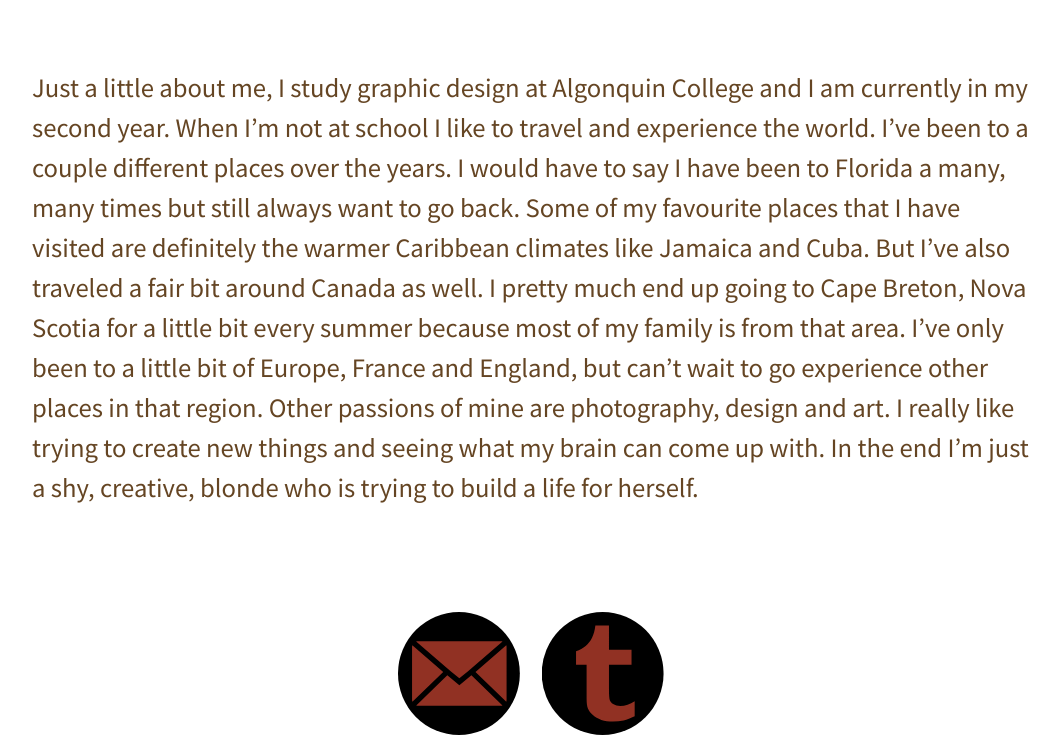
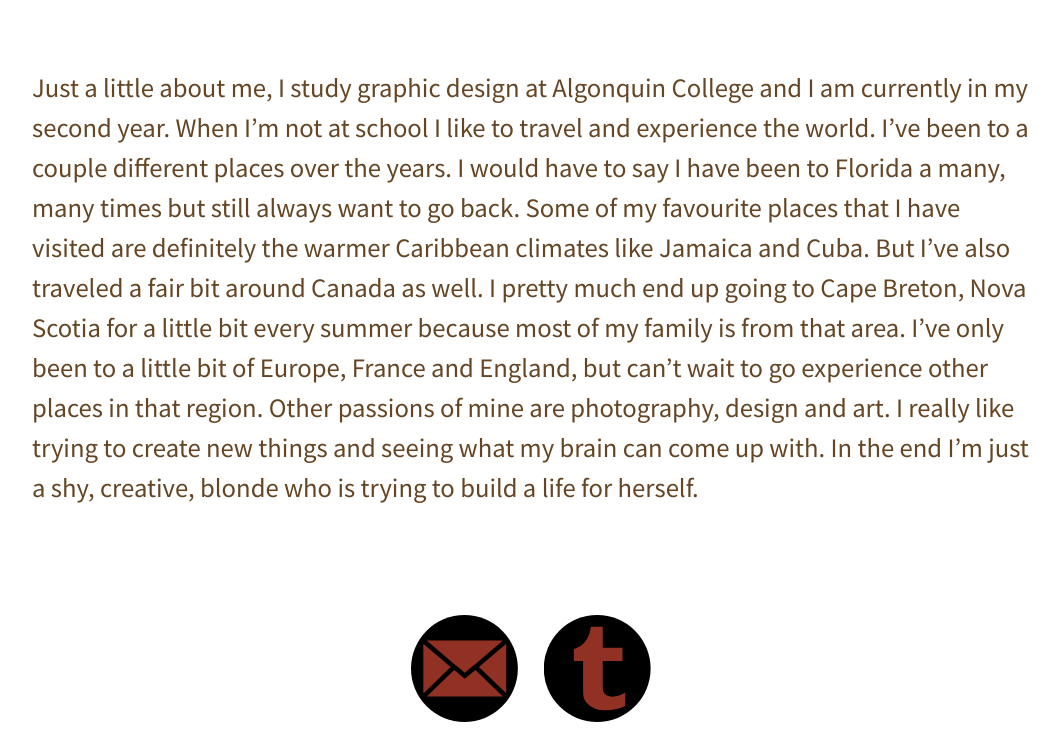
Before and after one commit to erynjones/dsn1675-project-1, a plain HTML site: page index.html in a window 1536 px wide. Shown: the part 666-1415 px from the top of the page, without its empty margins (237-1296 px from the left). Drawn offline with Linux system fonts and the light colour scheme.

Commit message:
Took out last icon change

```diff
--- a/css/main.css
+++ b/css/main.css
@@ -165,10 +165,6 @@ footer {
   	border-radius: 200px;
   }
 
-  .icon {
-    width: 8%;
-    margin: .5em;
-  }
 }
 
 @media print {
```
